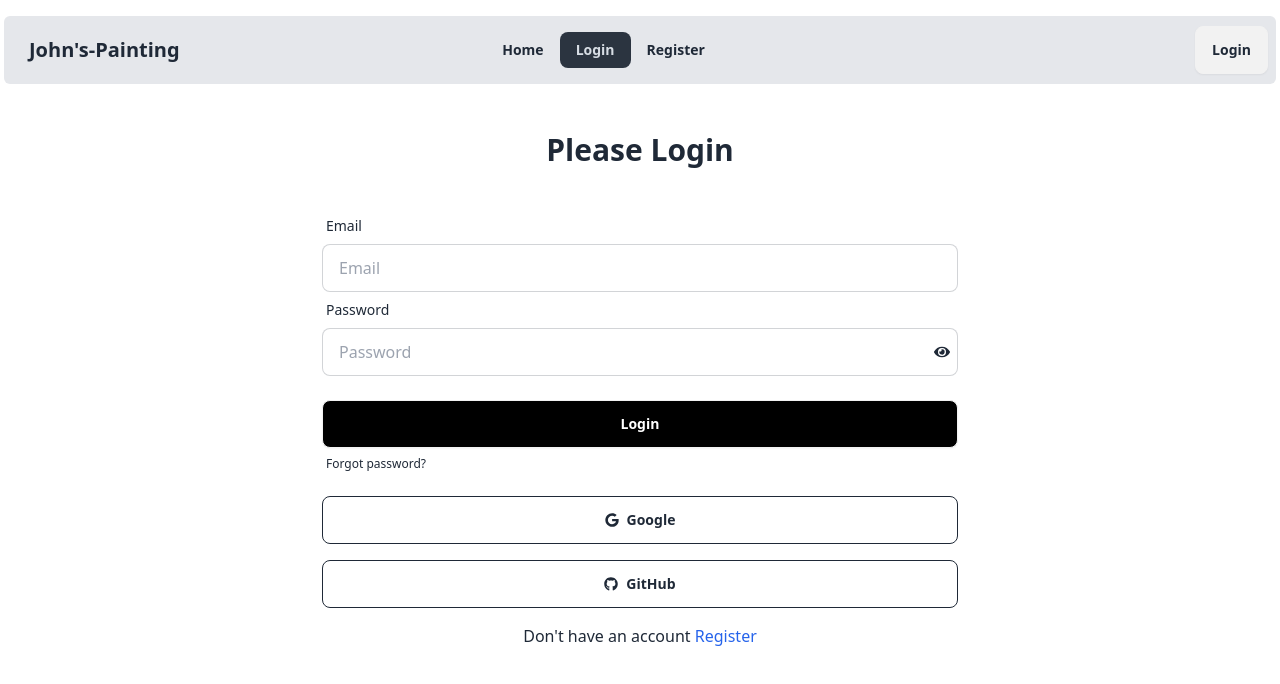
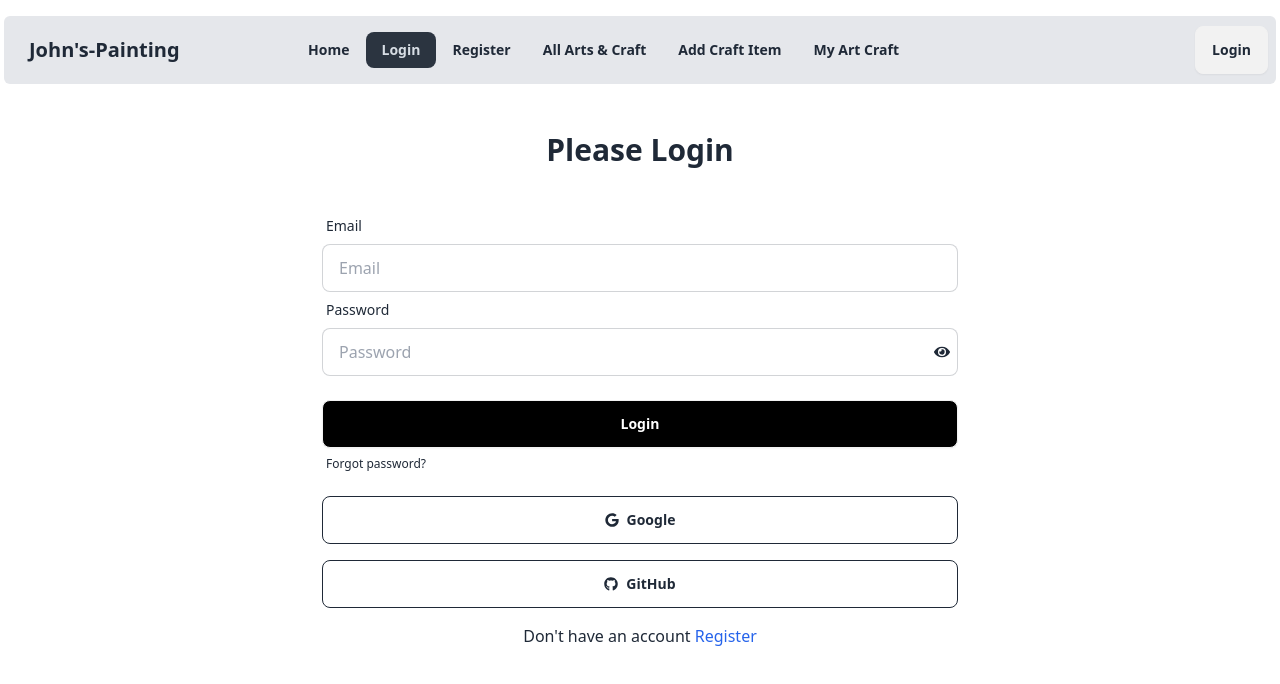
Before and after one commit to Deathknight101/Arts-And-Crafts, a React (Vite) app: page /login in a window 1280 px wide. Shown: the top 684 px of the page. Built offline with nearby package versions, Linux system fonts and the light colour scheme; no server answers.

Commit message:
added private routes

```diff
--- /dev/null
+++ b/src/components/AddCraftItem/AddCraftItem.jsx
@@ -0,0 +1,11 @@
+
+
+const AddCraftItem = () => {
+    return (
+        <div>
+            <h1>Craft Item</h1>
+        </div>
+    );
+};
+
+export default AddCraftItem;
--- /dev/null
+++ b/src/components/AllArts/AllArts.jsx
@@ -0,0 +1,13 @@
+
+
+const AllArts = () => {
+    return (
+        <div>
+            <h1>Arts and crafts
+
+            </h1>
+        </div>
+    );
+};
+
+export default AllArts;
--- /dev/null
+++ b/src/components/MyArtCraft/MyArtCraft.jsx
@@ -0,0 +1,11 @@
+
+
+const MyArtCraft = () => {
+    return (
+        <div>
+            <h1>My Art Craft</h1>
+        </div>
+    );
+};
+
+export default MyArtCraft;
--- a/src/components/Navbar/Navbar.jsx
+++ b/src/components/Navbar/Navbar.jsx
@@ -21,6 +21,9 @@ const Navbar = () => {
         <li className='font-bold'><NavLink to="/" >Home</NavLink></li>
         <li className='font-bold'><NavLink to="/login" >Login</NavLink></li>
         <li className='font-bold'><NavLink to="/register" >Register</NavLink></li>
+        <li className='font-bold'><NavLink to="/allarts" >All Arts & Craft</NavLink></li>
+        <li className='font-bold'><NavLink to="/addcraftitem" >Add Craft Item</NavLink></li>
+        <li className='font-bold'><NavLink to="/myartcraft" >My Art Craft</NavLink></li>
 
     </>
 
--- /dev/null
+++ b/src/components/Routes/PrivateRoutes.jsx
@@ -0,0 +1,22 @@
+import { useContext } from "react";
+import { AuthContext } from "../Providers/AuthProviders";
+import { Navigate, useLocation } from "react-router-dom";
+
+
+const PrivateRoutes = ({ children }) => {
+    const { user, loading } = useContext(AuthContext);
+    const location = useLocation();
+    console.log(location);
+
+    if (loading) {
+        return <span className="loading loading-bars loading-lg"></span>
+    }
+
+    if (user) {
+        return children;
+    }
+
+    return <Navigate state={location.pathname} to="/login"></Navigate>;
+};
+
+export default PrivateRoutes;
```
Also changed, not shown: src/components/Routes/Routes.jsx (+16 -0 lines).
